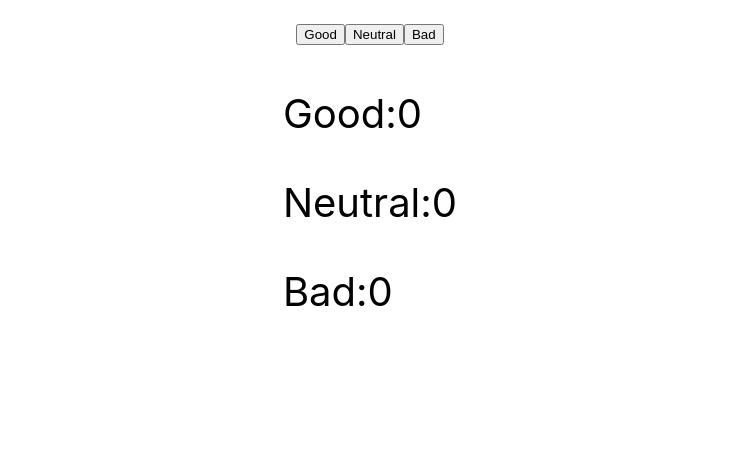
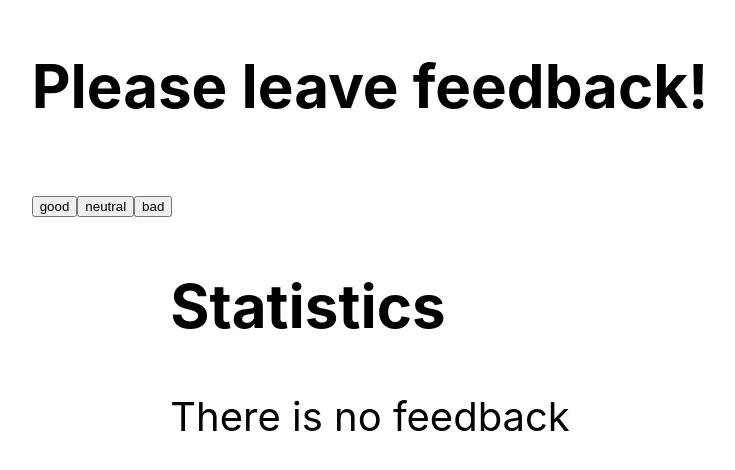
Before and after one commit to mantr88/goit-react-hw-02-feedback, a React (Create React App) app: page / in a window 1280 px wide. Shown: the top 470 px of the page, without its empty margins (270-1005 px from the left). Built offline with nearby package versions, Linux system fonts and the light colour scheme.

Commit message:
logic done

```diff
--- a/src/components/App.jsx
+++ b/src/components/App.jsx
@@ -1,4 +1,8 @@
 import { Component } from "react";
+import { Statistics } from "./Statistics/Statistics";
+import { FeedbackOptions } from "./FeedbackOptions/FeedbackOptions";
+import { Section } from "./Section/Section";
+import { Notification } from "./Notification/Notification";
 
 export class App extends Component  {
   state = {
@@ -7,9 +11,8 @@ export class App extends Component  {
   bad: 0
   }
 
-  addNewFeedback = (e) => {
-    console.dir(e.target.name);
-    switch (e.target.name) {
+  addNewFeedback = (name) => {
+    switch (name) {
       case 'good':
        return this.setState(pervState => pervState.good += 1);
       case 'neutral':
@@ -19,6 +22,17 @@ export class App extends Component  {
       default:
         throw new Error(`Unknow button name!`);
     }
+    this.countTotalFeedback();
+  }
+
+  countTotalFeedback = () => {
+    const { good, neutral, bad } = this.state;
+    return (good + neutral + bad);
+  }
+
+  countPositiveFeedbackPercentage = () => {
+    const { good, neutral, bad } = this.state;
+    return Math.round((good * 100) / (good + neutral + bad));
   }
 
   render() {
@@ -33,18 +47,23 @@ export class App extends Component  {
         fontSize: 40,
         color: '#010101'
       }}
-    >
-      <div>
-        <button type="button" name="good" onClick={this.addNewFeedback}>Good</button>
-        <button type="button" name="neutral" onClick={this.addNewFeedback}>Neutral</button>
-        <button type="button" name="bad" onClick={this.addNewFeedback}>Bad</button>
-      </div>
-      <div>
-        <p>Good:{this.state.good}</p>
-        <p>Neutral:{this.state.neutral}</p>
-        <p>Bad:{this.state.bad}</p>
-      </div>
-    </div>)
-
+      >
+        <Section title={'Please leave feedback!'}>
+          <FeedbackOptions options={Object.keys(this.state)} onLeaveFeedback={this.addNewFeedback} />
+        </Section>
+        <Section title={'Statistics'}>
+          {this.countTotalFeedback() === 0 ?
+          <Notification message='There is no feedback' /> :
+          <Statistics
+          good={this.state.good}
+          neutral={this.state.neutral}
+          bad={this.state.bad}
+          total={this.countTotalFeedback()}
+          positivePercentage={this.countPositiveFeedbackPercentage()}
+          />
+          }
+        </Section>
+        </div>
+    )
   }
 };
--- /dev/null
+++ b/src/components/FeedbackOptions/FeedbackOptions.jsx
@@ -0,0 +1,15 @@
+export const FeedbackOptions = ({options, onLeaveFeedback}) => {
+    return (
+      <div>{
+        options.map(option => (
+          <button
+            type="button"
+            name={option}
+            key={option}
+            onClick={() => onLeaveFeedback(option)}>{option}
+          </button>
+      ))
+      }
+      </div>
+    );
+};
--- /dev/null
+++ b/src/components/Notification/Notification.js
@@ -0,0 +1,5 @@
+export const Notification = ({message}) => {
+    return (
+        <p>{message}</p>
+    );
+};
--- /dev/null
+++ b/src/components/Section/Section.jsx
@@ -0,0 +1,8 @@
+export const Section = ({title, children}) => {
+    return (
+        <section>
+            <h2>{title}</h2>
+            {children}
+        </section>
+    );
+};
--- /dev/null
+++ b/src/components/Statistics/Statistics.jsx
@@ -0,0 +1,11 @@
+export const Statistics = ({good, neutral, bad, total, positivePercentage}) => {
+    return (
+        <div>
+        <p>Good:{good}</p>
+        <p>Neutral:{neutral}</p>
+        <p>Bad:{bad}</p>
+        <p>Total:{total}</p>
+        <p>Positive feedback: {positivePercentage}%</p>
+      </div>
+    );
+};
```
